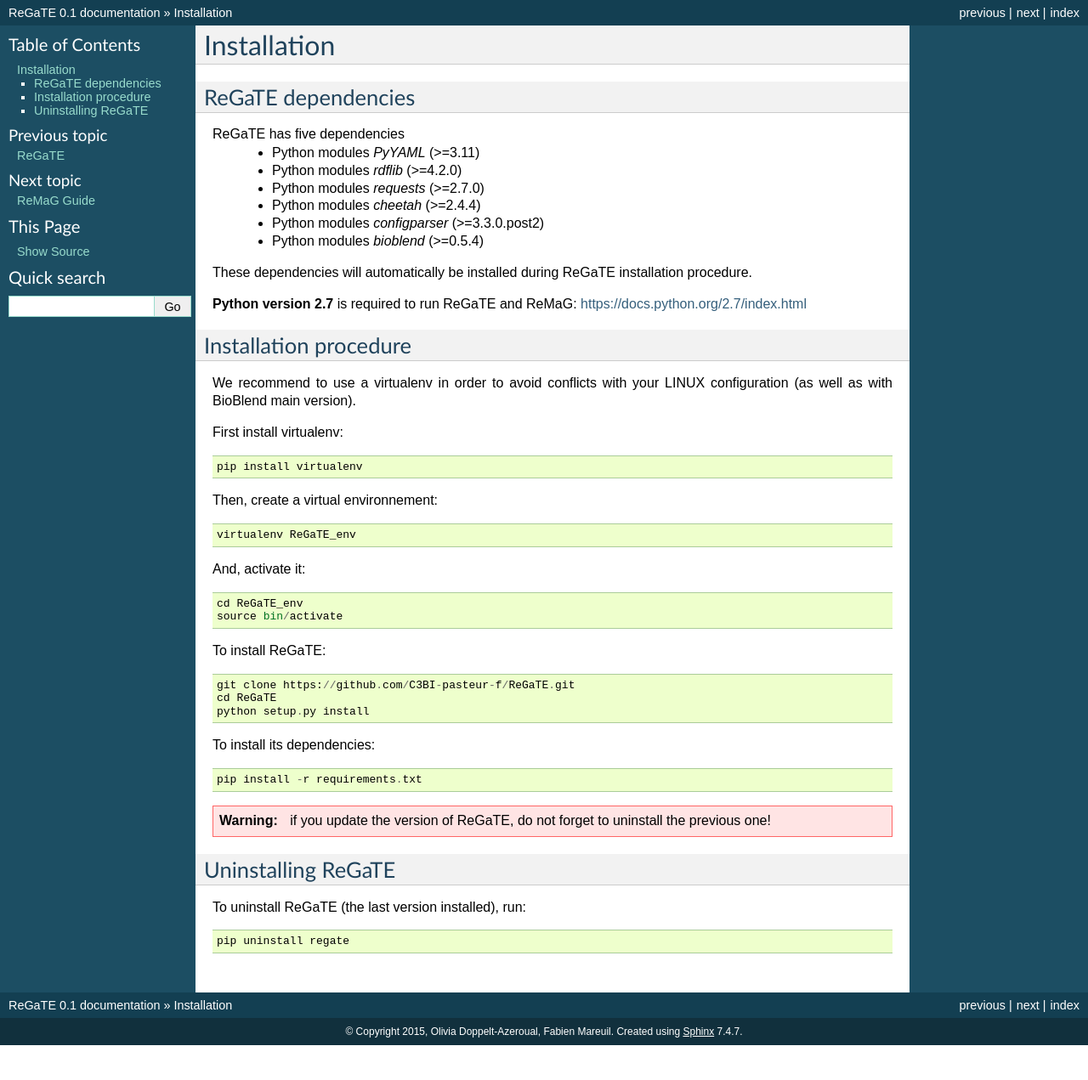
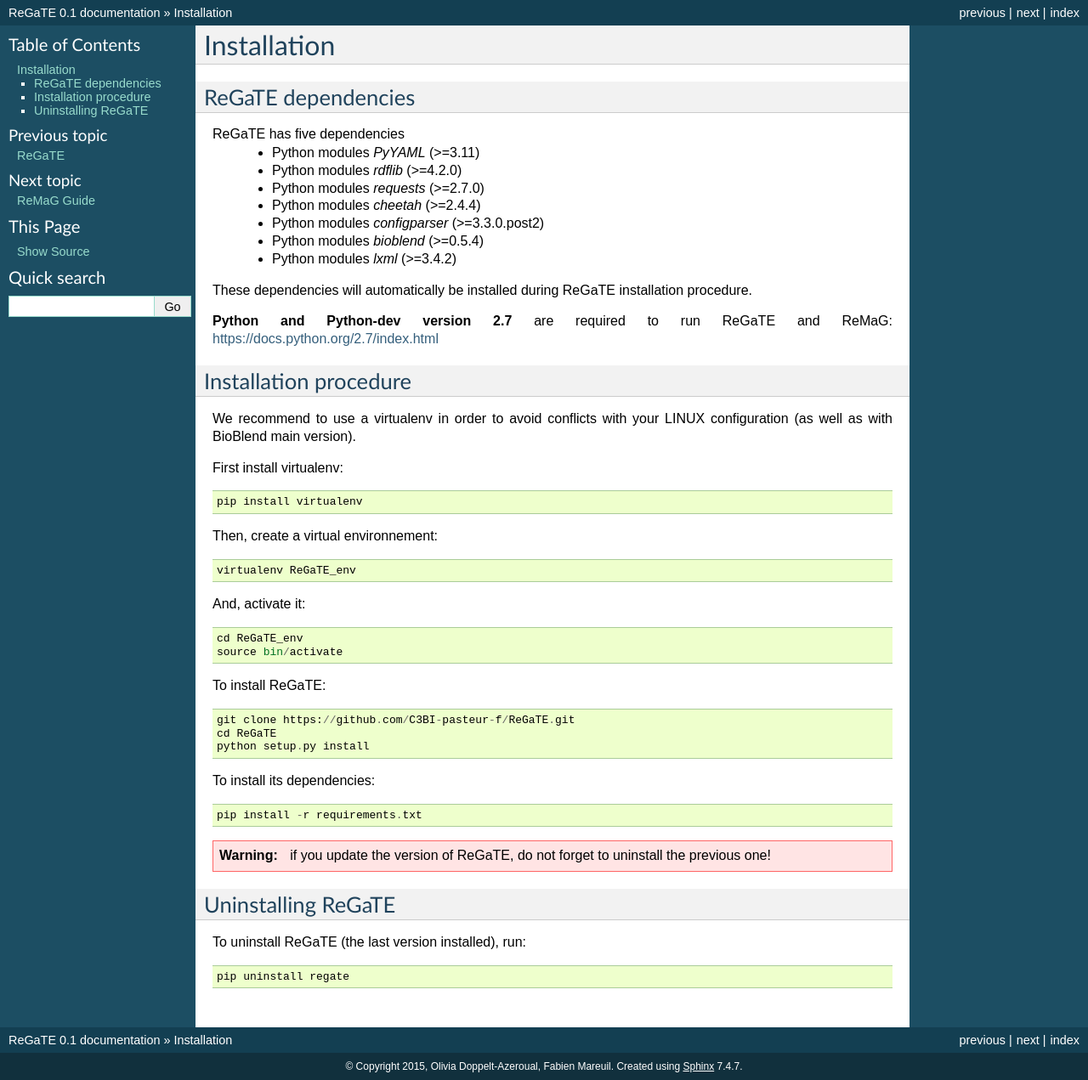
Before and after one commit to C3BI-pasteur-fr/ReGaTE, a Sphinx documentation site: the page built from doc/installation.rst, in a window 1280 px wide. Shown: the whole page at 85% size. Built offline with Sphinx 7.4.7, drawn with Linux system fonts in a browser that asks for light colours; before the commit the page ends 1230 px from its top, so only the background shows below that.

Commit message:
documentation for requirement installation

```diff
--- a/doc/installation.rst
+++ b/doc/installation.rst
@@ -21,10 +21,11 @@ ReGaTE has five dependencies
  - Python modules *cheetah* (>=2.4.4)
  - Python modules *configparser* (>=3.3.0.post2)
  - Python modules *bioblend* (>=0.5.4)
+ - Python modules *lxml* (>=3.4.2)
 
 These dependencies will automatically be installed during ReGaTE installation procedure.
 
-**Python version 2.7** is required to run ReGaTE and ReMaG: https://docs.python.org/2.7/index.html
+**Python and Python-dev version 2.7** are required to run ReGaTE and ReMaG: https://docs.python.org/2.7/index.html
 
 
 Installation procedure
```
